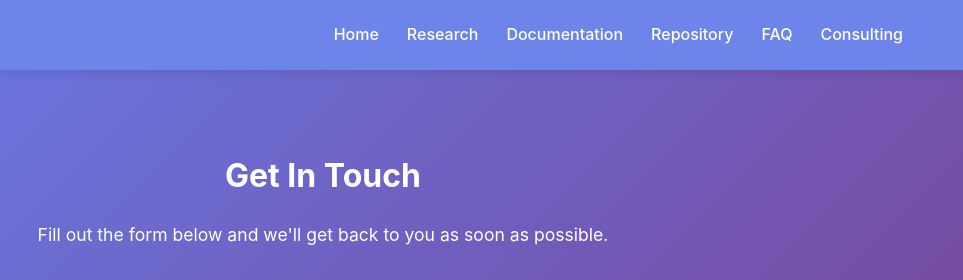
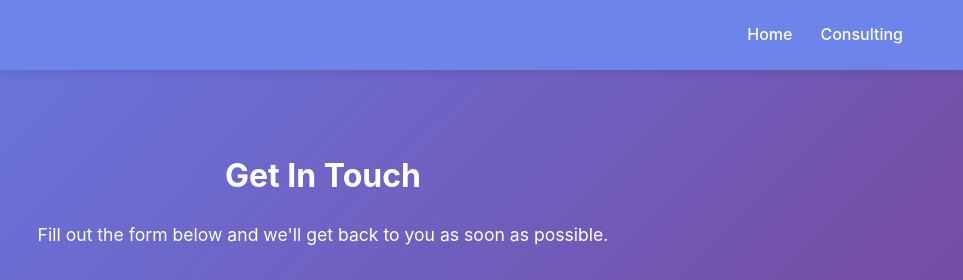
Before and after one commit to Infin-8/STEADYWATCH-QUANTUM-DEMO, a plain HTML site: page contact.html in a window 1280 px wide. Shown: the top 280 px of the page, 317-1280 px from the left. Drawn offline with Linux system fonts and the light colour scheme.

Commit message:
Remove navigation links from contact.html
Removed links to Research, Documentation, Repository, and FAQ from the navigation menu.

```diff
--- a/contact.html
+++ b/contact.html
@@ -502,10 +502,6 @@
             <button class="mobile-menu-toggle" onclick="toggleMobileMenu()">☰</button>
             <ul class="nav-links" id="navLinks">
                 <li><a href="index.html">Home</a></li>
-                <li><a href="index.html#research-papers">Research</a></li>
-                <li><a href="https://github.com/Infin-8/STEADYWATCH-QUANTUM-DEMO/blob/main/docs/qkd/QKD_PROTOCOL_QUICK_START.md" target="_blank">Documentation</a></li>
-                <li><a href="https://github.com/Infin-8/STEADYWATCH-QUANTUM-DEMO">Repository</a></li>
-                <li><a href="index.html#faq">FAQ</a></li>
                 <li><a href="consulting-services.html">Consulting</a></li>
                 <!-- <li><a href="contact.html" class="nav-cta">Contact</a></li> -->
             </ul>
```
